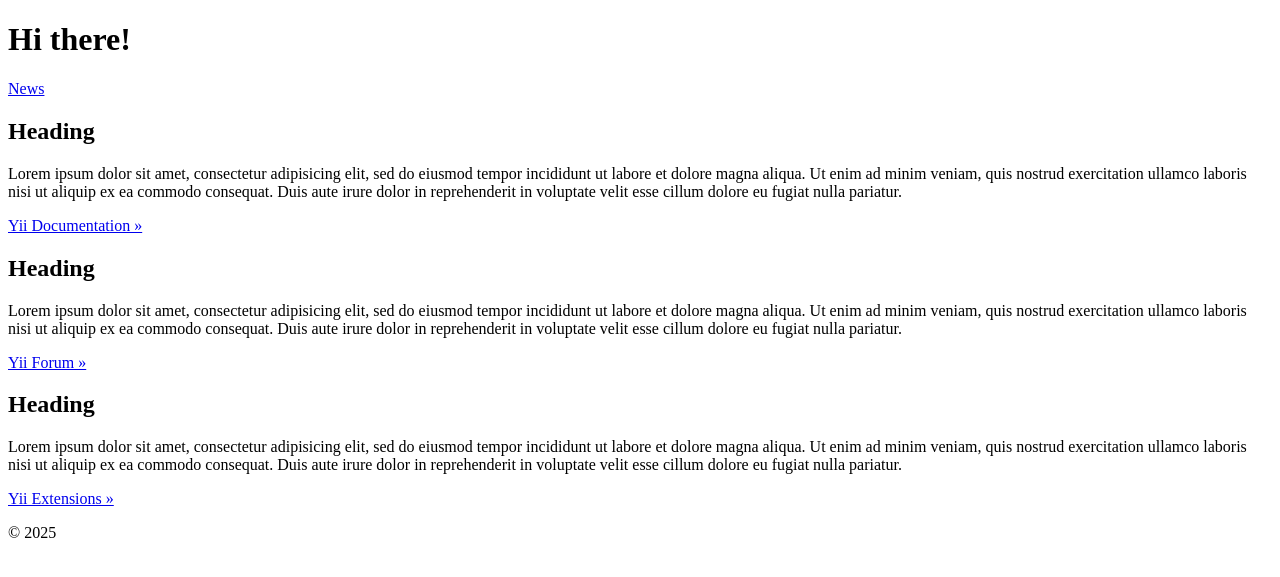
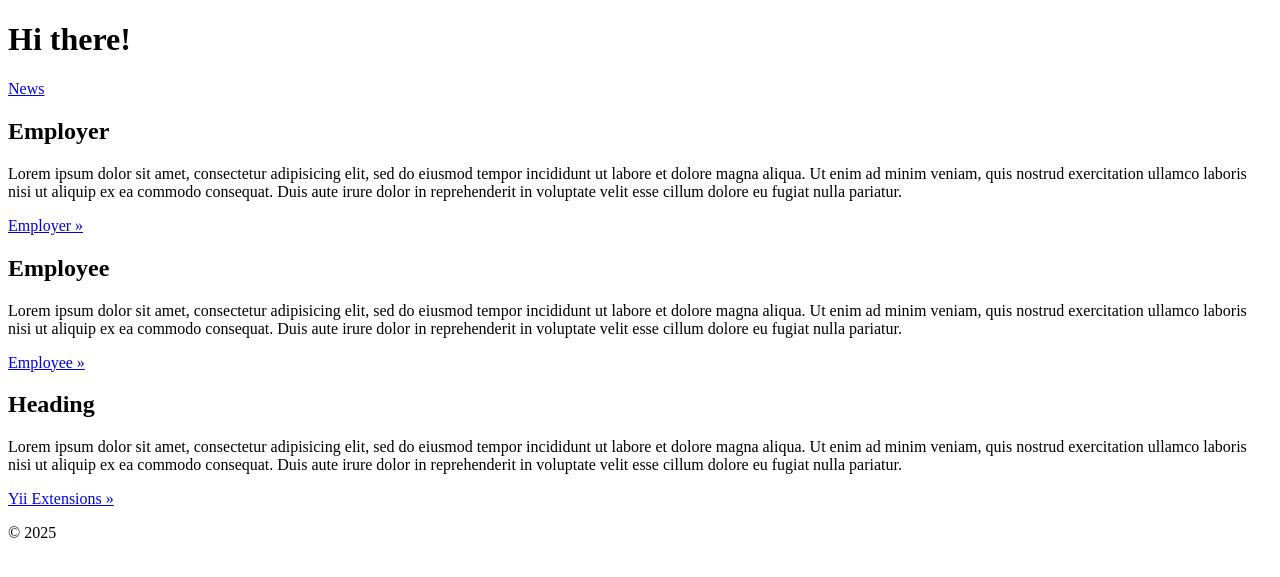
Before and after one commit to NiIou/Yii, a Yii app: template frontend/views/site/index.php in a window 1280 px wide. Shown: the part 26-603 px from the top of the page. Run offline with PHP 8.4 and a stand-in for Yii, Linux system fonts and the light colour scheme; the template is opened without the code that fills it, so the values that code supplies are empty; some libraries are stand-ins or nearby versions.

Commit message:
Second commit
modified buttons on the main page

```diff
--- a/frontend/views/site/index.php
+++ b/frontend/views/site/index.php
@@ -17,24 +17,24 @@ $this->title = 'My Yii Application';
 
         <div class="row">
             <div class="col-lg-4">
-                <h2>Heading</h2>
+                <h2>Employer</h2>
 
                 <p>Lorem ipsum dolor sit amet, consectetur adipisicing elit, sed do eiusmod tempor incididunt ut labore et
                     dolore magna aliqua. Ut enim ad minim veniam, quis nostrud exercitation ullamco laboris nisi ut aliquip
                     ex ea commodo consequat. Duis aute irure dolor in reprehenderit in voluptate velit esse cillum dolore eu
                     fugiat nulla pariatur.</p>
 
-                <p><a class="btn btn-outline-secondary" href="https://www.yiiframework.com/doc/">Yii Documentation &raquo;</a></p>
+                <p><a class="btn btn-outline-secondary" href="https://yii/employer/index">Employer &raquo;</a></p>
             </div>
             <div class="col-lg-4">
-                <h2>Heading</h2>
+                <h2>Employee</h2>
 
                 <p>Lorem ipsum dolor sit amet, consectetur adipisicing elit, sed do eiusmod tempor incididunt ut labore et
                     dolore magna aliqua. Ut enim ad minim veniam, quis nostrud exercitation ullamco laboris nisi ut aliquip
                     ex ea commodo consequat. Duis aute irure dolor in reprehenderit in voluptate velit esse cillum dolore eu
                     fugiat nulla pariatur.</p>
 
-                <p><a class="btn btn-outline-secondary" href="https://www.yiiframework.com/forum/">Yii Forum &raquo;</a></p>
+                <p><a class="btn btn-outline-secondary" href="https://yii/test/index">Employee &raquo;</a></p>
             </div>
             <div class="col-lg-4">
                 <h2>Heading</h2>
```
Also changed, not shown: frontend/views/news/index.php (+19 -0 lines).
